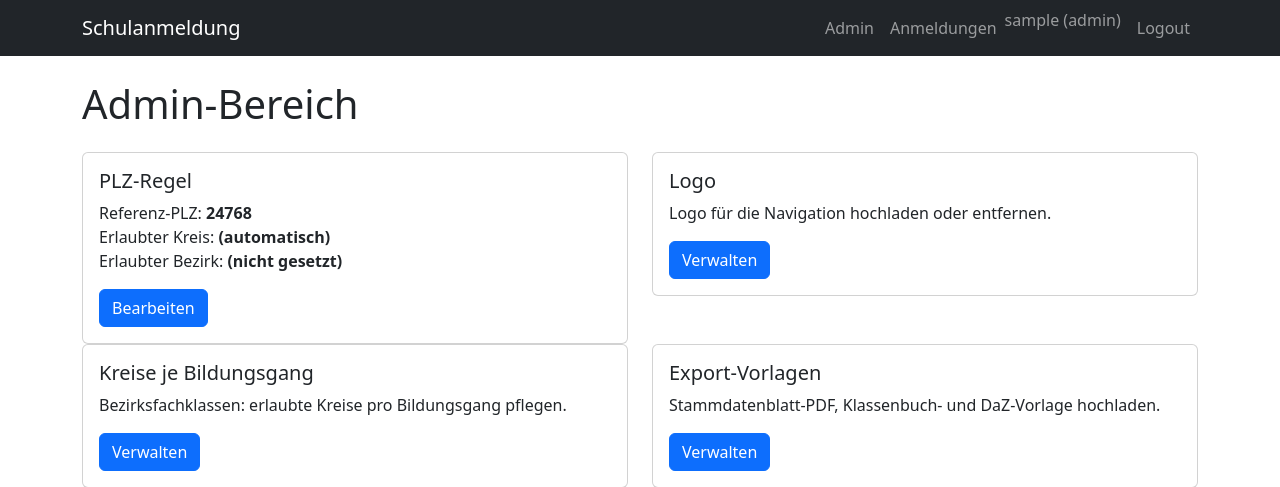
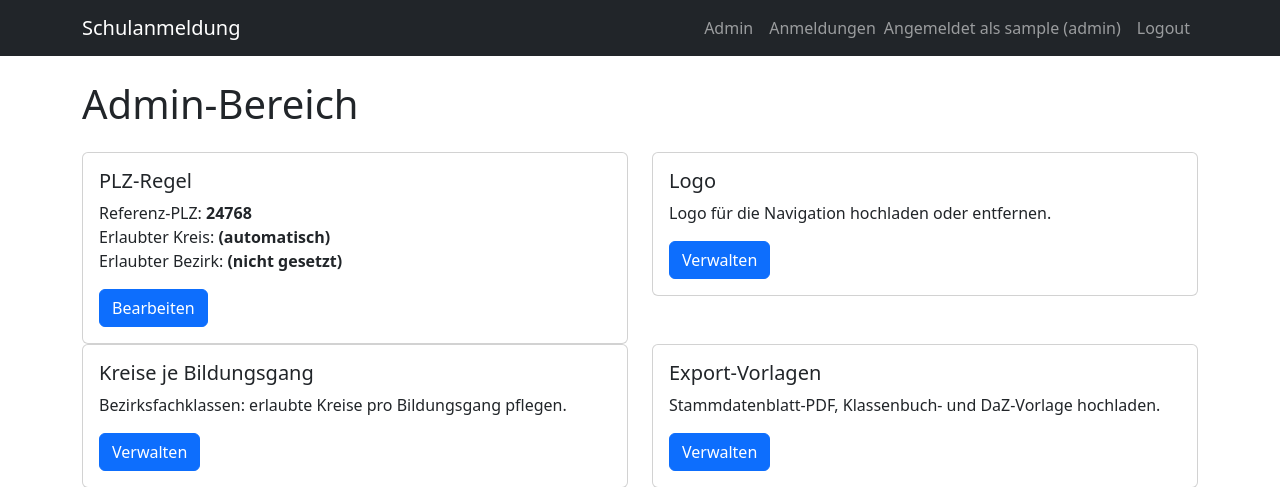
Before and after one commit to sveroja/bbz-nok-onboarding, a Flask app: page /admin/ in a window 1280 px wide. Shown: the top 487 px of the page. Run offline with Flask 3, Linux system fonts and the light colour scheme; the visitor is signed in with stand-in values (Sample User, id 1); data comes from the database, SQL or seed files in the repository.

Commit message:
Kritischen PDF-Overlay-Bug behoben, Navbar-Ausrichtung korrigiert
Beim Erzeugen mehrerer Stammdatenblaetter in einem PDF (mehrere SuS)
verwendete build_stammdatenblatt_pdf denselben PdfReader fuer
wiederholte writer.append()-Aufrufe. pypdf haelt dabei intern
dieselben geklonten PageObjects vor, wodurch sich die Kreuzchen/Texte
aller SuS auf denselben Seiten summierten statt getrennt zu bleiben
(z.B. alle vier Geschlechter oder alle drei Konfessionen gleichzeitig
angekreuzt). Gefunden durch systematisches Duchtesten mit vier
Test-Anmeldungen, die alle Auswahlfelder abdecken. Fix: pro
Registrierung einen frischen Reader instanziieren.

Ausserdem: Navbar - "Angemeldet als"-Text stand ein paar Pixel ueber
den Nav-Links, weil navbar-text und nav-link unterschiedliches
Padding haben. align-items-center behebt das, Text jetzt zusaetzlich
"Angemeldet als ...".

Co-Authored-By: Claude Sonnet 5 <noreply@anthropic.com>

```diff
--- a/app/templates/base.html
+++ b/app/templates/base.html
@@ -24,7 +24,7 @@
       <span class="navbar-toggler-icon"></span>
     </button>
     <div class="collapse navbar-collapse" id="mainNav">
-      <ul class="navbar-nav ms-auto">
+      <ul class="navbar-nav ms-auto align-items-lg-center">
         {% if current_user.is_authenticated %}
           {% if current_user.role == 'admin' %}
             <li class="nav-item"><a class="nav-link" href="{{ url_for('admin.dashboard') }}">Admin</a></li>
@@ -33,8 +33,8 @@
             <li class="nav-item"><a class="nav-link" href="{{ url_for('teacher.registrations') }}">Anmeldungen</a></li>
           {% endif %}
           <li class="nav-item">
-            <span class="navbar-text me-2">
-              {{ current_user.username }} ({{ current_user.role }})
+            <span class="navbar-text me-lg-2">
+              Angemeldet als {{ current_user.username }} ({{ current_user.role }})
             </span>
           </li>
           <li class="nav-item">
```
Also changed, not shown: app/exports.py (+6 -2 lines).
